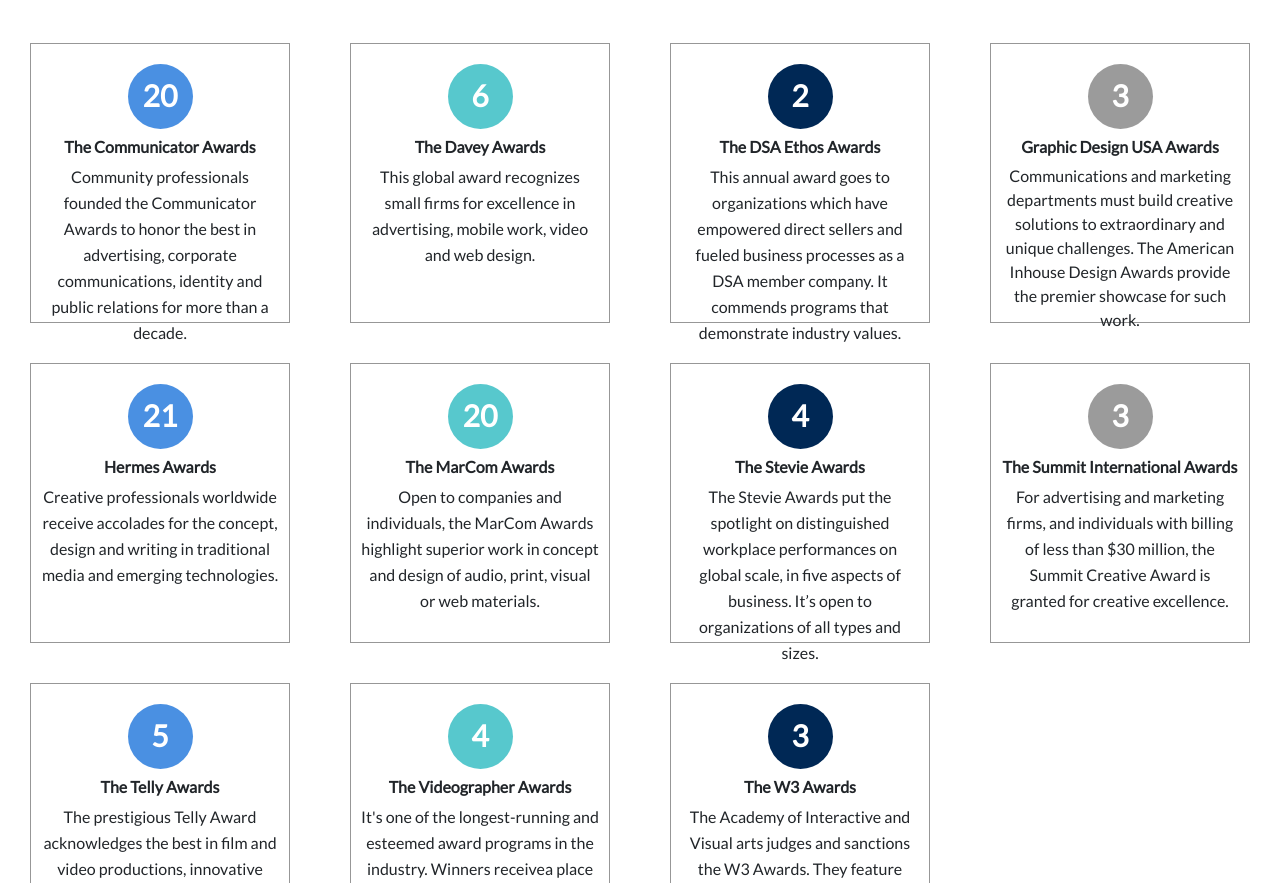
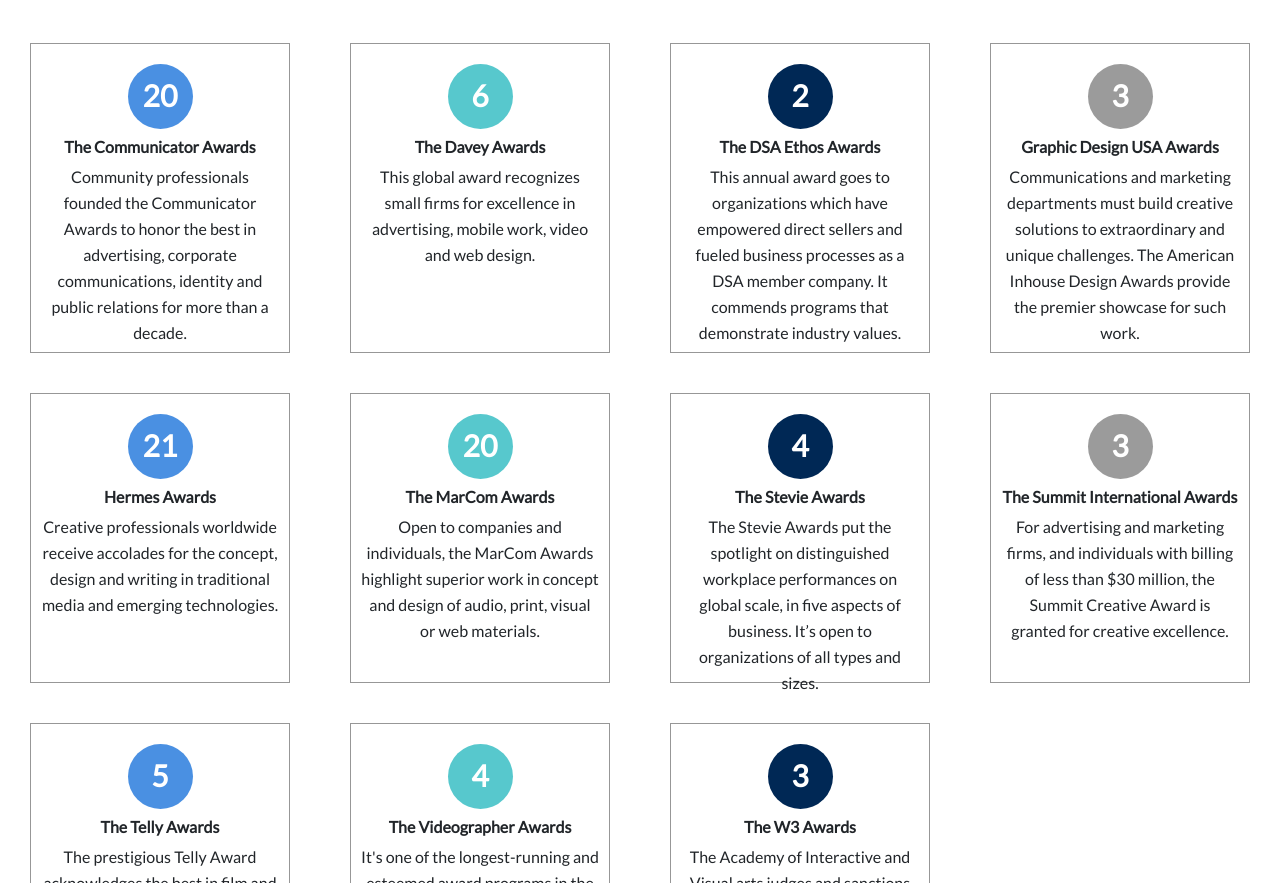
Before and after one commit to panchaln0110/Awards, a plain HTML site: page index.html in a window 1280 px wide. Shown: the part 703-1586 px from the top of the page. Drawn offline with nearby package versions, Linux system fonts and the light colour scheme.

Commit message:
Final_update

```diff
--- a/css/main1.css
+++ b/css/main1.css
@@ -163,6 +163,11 @@
     width: 42.99px;
     border-radius: 8px;
     background-color: #E1DEDE;
+    margin-bottom: 0px;
+}
+.pdm-0{
+    margin: 0px;
+    padding: 0px;
 }
 
 .acn-font-color-1 {
@@ -594,10 +599,13 @@
     margin-top: 40px;
     margin-left: 15px;
     margin-right: 15px;
-	height: 280px;
+	height: 310px;
     border: 1px solid #979797;
     padding-left: 10px;
     padding-right: 10px;
+}
+.h-280{
+    height: 290px!important;
 }
 .div_in_border{
 	height: 65px;
--- a/index.html
+++ b/index.html
@@ -2,7 +2,7 @@
 <html>
 
 <head>
-    <title>Business Energy</title>
+    <title>Awards</title>
     <!-- Required meta tags -->
     <meta charset="utf-8">
     <meta name="viewport" content="width=device-width, initial-scale=1, shrink-to-fit=no">
@@ -209,34 +209,34 @@
                         <div class="div_border text-center">
                             <label class="div_in_border forth-color"><p class="font-size-30">3</p></label>
                             <h3 class="font-weight-bold">Graphic Design USA Awards</h3>
-                            <p>Communications and marketing departments must build creative solutions to extraordinary and unique challenges. The American Inhouse Design Awards provide the premier showcase for such work.</p>
+                            <p class="lh-26">Communications and marketing departments must build creative solutions to extraordinary and unique challenges. The American Inhouse Design Awards provide the premier showcase for such work.</p>
                         </div>
                     </div>
                 </div>
                 <div class="row">
                     <div class="col-lg-6 col-xl-3 col-md-6 col-sm-6 col-12 text-center">
-                        <div class="div_border text-center">
-                            <label class="div_in_border"><p class="font-size-30">21</p></label>
+                        <div class="div_border text-center h-280">
+                            <label class="div_in_border "><p class="font-size-30">21</p></label>
                             <h3 class="font-weight-bold">Hermes Awards</h3>
-                            <p class="lh-26">Creative professionals worldwide receive accolades for the concept, design and writing in traditional media and emerging technologies. </p>
+                            <p class="lh-26 mb-40">Creative professionals worldwide receive accolades for the concept, design and writing in traditional media and emerging technologies. </p>
                         </div>
                     </div>
                     <div class="col-lg-6 col-xl-3 col-md-6 col-sm-6 col-12 text-center">
-                        <div class="div_border text-center">
+                        <div class="div_border text-center  h-280">
                             <label class="div_in_border even-color"><p class="font-size-30">20</p></label>
                             <h3 class="font-weight-bold">The MarCom Awards</h3>
                             <p class="lh-26">Open to companies and individuals, the MarCom Awards highlight superior work in concept and design of audio, print, visual or web materials.</p>
                         </div>
                     </div>
                     <div class="col-lg-6 col-xl-3 col-md-6 col-sm-6 col-12 text-center">
-                        <div class="div_border text-center">
+                        <div class="div_border text-center h-280">
                             <label class="div_in_border odd-color"><p class="font-size-30">4</p></label>
                             <h3 class="font-weight-bold">The Stevie Awards</h3>
                             <p class="lh-26">The Stevie Awards put the spotlight on distinguished workplace performances on global scale, in five aspects of business. It’s open to organizations of all types and sizes.</p>
                         </div>
                     </div>
-                    <div class="col-lg-6 col-xl-3 col-md-6 col-sm-6 col-12 text-center">
-                        <div class="div_border text-center">
+                    <div class="col-lg-6 col-xl-3 col-md-6 col-sm-6 col-12 text-center\">
+                        <div class="div_border text-center h-280">
                             <label class="div_in_border forth-color"><p class="font-size-30">3</p></label>
                             <h3 class="font-weight-bold">The Summit International Awards</h3>
                             <p class="lh-26">For advertising and marketing firms, and individuals with billing of less than $30 million, the Summit Creative Award is granted for creative excellence.</p>
```
Also changed, not shown: images/RMH_logo.png (added), images/logos_bottom_charity_gray.png (added).
